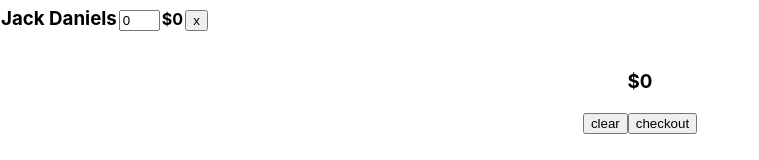
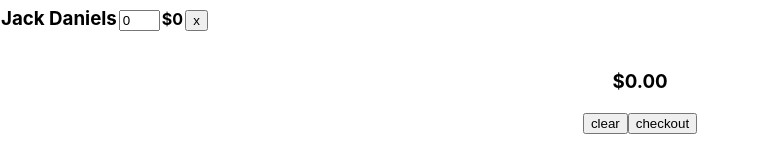
Before and after one commit to D-Antonelli/BasketApp, a React (Create React App) app: page / in a window 1280 px wide. Shown: the part 142-302 px from the top of the page, without its empty margins (0-759 px from the left). Built offline with nearby package versions, Linux system fonts and the light colour scheme.

Commit message:
Round total cost to keep two decimals

```diff
--- a/src/App.js
+++ b/src/App.js
@@ -59,12 +59,10 @@
           ))}
         </div>
         <div className="totals">
-          <h3>${totalCost}</h3>
+          <h3>${totalCost.toFixed(2)}</h3>
           <div className="totals-btn-group">
             <button
-              onClick={() => {
-                resetToZero();
-              }}
+              onClick={resetToZero}
             >
               clear
             </button>
```
